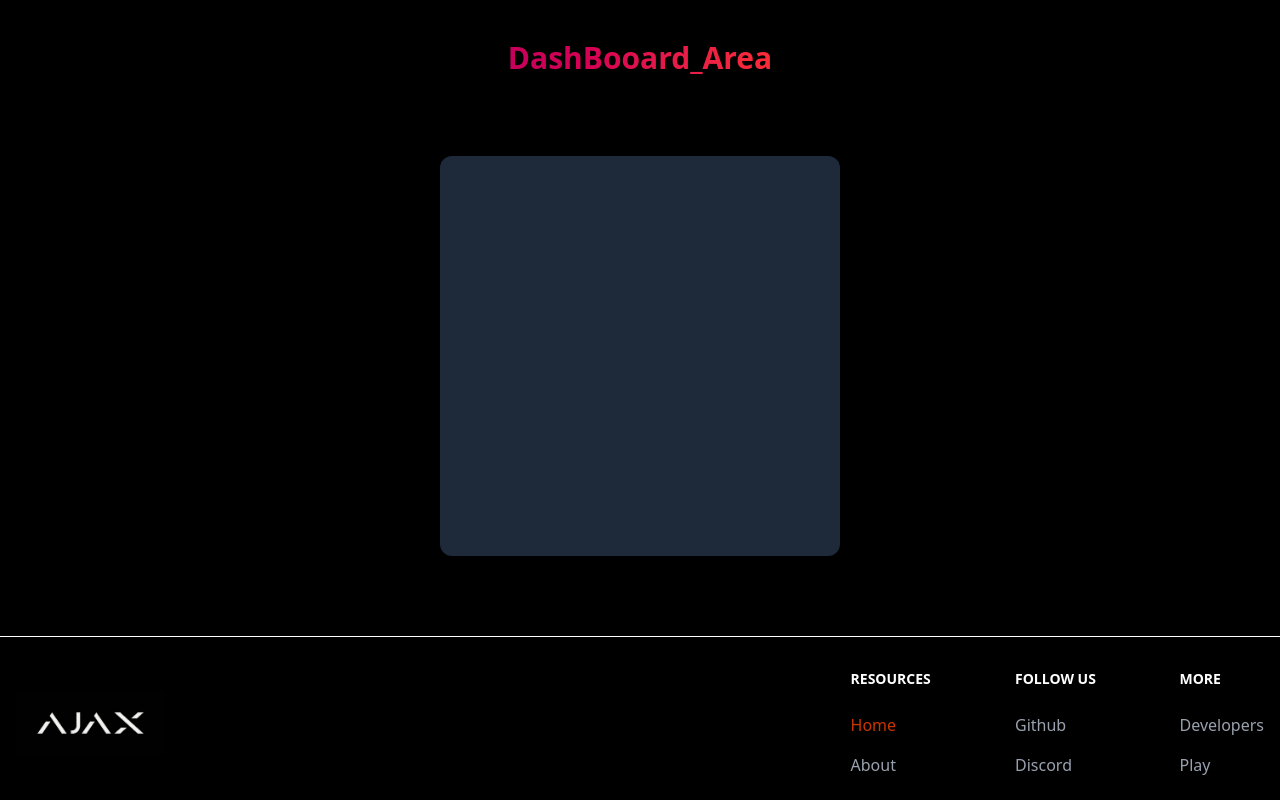
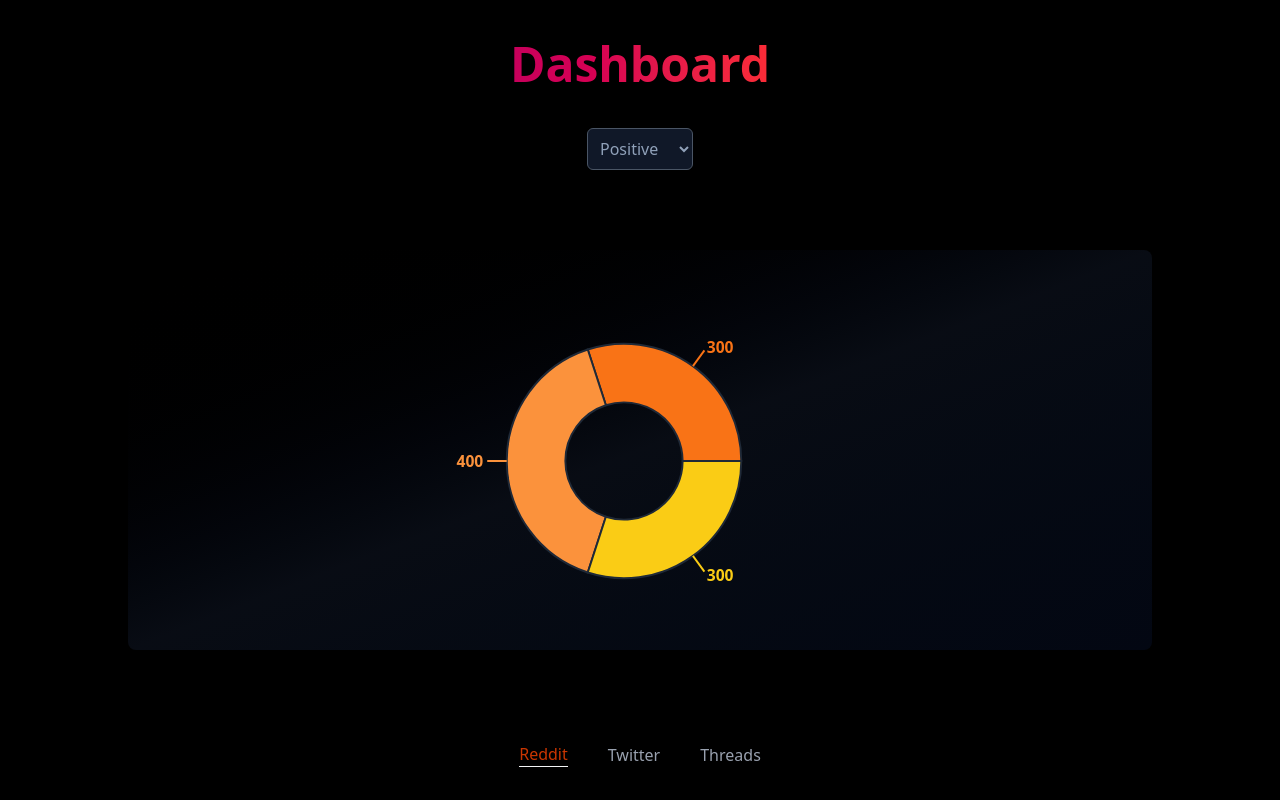
Before and after one commit to amlanjyoti8704/ismProjectFrontEnd, a React (Vite) app: page / in a window 1280 px wide. Shown: the part 700-1500 px from the top of the page. Built offline with nearby package versions, Linux system fonts and the light colour scheme.

Commit message:
added dashboard
added dashboard,  imported and installed recharts

```diff
--- a/package.json
+++ b/package.json
@@ -21,7 +21,8 @@
     "react": "^19.0.0",
     "react-dom": "^19.0.0",
     "react-icons": "^5.5.0",
-    "react-router-dom": "^7.4.1",
+    "react-router-dom": "^7.5.0",
+    "recharts": "^2.15.2",
     "tailwindcss": "^4.1.1"
   },
   "devDependencies": {
--- /dev/null
+++ b/src/Components/Dashboard/Dashboard.jsx
@@ -0,0 +1,212 @@
+import React from 'react'
+import { useState, useEffect } from 'react'
+import { NavLink } from 'react-router-dom'
+import {
+    LineChart,
+    Line,
+    XAxis,
+    YAxis,
+    CartesianGrid,
+    Tooltip,
+    ResponsiveContainer,
+    BarChart,
+    Bar,
+    PieChart,
+    Pie,
+    Cell,
+  } from 'recharts';
+
+const COLORS = ['#f97316', '#fb923c', '#facc15', '#a3e635', '#4ade80'];
+const dummyData = {
+    reddit: [
+      {name: 'Positive', value: 400},
+      {name: 'Negative', value: 300},
+      {name: 'Neutral', value: 300},
+    ],
+    twitter: [
+        {name: 'Positive', value: 100},
+        {name: 'Negative', value: 200},
+        {name: 'Neutral', value: 300},
+    ],
+    threads: [
+        {name: 'Positive', value: 200},
+        {name: 'Negative', value: 300},
+        {name: 'Neutral', value: 400},
+    ],
+  };
+  const dummyData2 = {
+    positive:[
+        {name: 'reddit', value: 300},
+        {name: 'twitter', value: 400},
+        {name: 'threads', value: 300},
+    ],
+    negative: [
+        {name: 'reddit', value: 200},
+        {name: 'twitter', value: 100},
+        {name: 'threads', value: 300},
+    ],
+    neutral: [
+        {name: 'reddit', value: 300},
+        {name: 'twitter', value: 200},
+        {name: 'threads', value: 400},
+    ],
+  };
+
+  const renderCustomLabel = ({ cx, cy, midAngle, innerRadius, outerRadius, value, index }) => {
+    const RADIAN = Math.PI / 180;
+    const radius = innerRadius + (outerRadius - innerRadius) * 1.4; // move label further out
+    const x = cx + radius * Math.cos(-midAngle * RADIAN);
+    const y = cy + radius * Math.sin(-midAngle * RADIAN);
+
+    return (
+      <text
+        x={x}
+        y={y}
+        fill={COLORS[index % COLORS.length]}
+        textAnchor={x > cx ? 'start' : 'end'}
+        dominantBaseline="central"
+        fontSize={16}
+        fontWeight={600}
+      >
+        {value}
+      </text>
+    );
+  };
+
+
+
+function Dashboard() {
+    const [currentTab, setCurrentTab] = useState('reddit')
+    const [currentSentiment, setCurrentSentiment] = useState('positive')
+    const renderAppGraph = () => {
+        const data = dummyData2[currentSentiment]
+        return(
+            <ResponsiveContainer width="100%" height={350} className='mt-10 pb-2 pr-8'>
+                {
+                   (
+                    <PieChart>
+                        <Tooltip />
+                        <Pie
+                            data={data}
+                            dataKey="value"
+                            nameKey="name"
+                            cx="50%"
+                            cy="50%"
+                            outerRadius={120}
+                            innerRadius={60} // creates donut look (adds depth)
+                            fill="#f97316"
+                            label={renderCustomLabel}
+                            >
+                            {data.map((_, index) => (
+                                <Cell
+                                key={`cell-${index}`}
+                                fill={COLORS[index % COLORS.length]}
+                                stroke="#1f2937" // dark stroke for 3D-ish border
+                                strokeWidth={2}
+                                />
+                            ))}
+                        </Pie>
+                    </PieChart>
+                    )
+                }
+            </ResponsiveContainer>
+        )
+    }
+    const renderGraph = () => {
+        const data = dummyData[currentTab]
+        return(
+            <ResponsiveContainer width="100%" height={350} className='mt-10 pb-2 pr-8'>
+            {/* {currentTab === 'reddit' ? (
+              <LineChart data={data}>
+                <CartesianGrid strokeDasharray="3 3" />
+                <XAxis dataKey="name" />
+                <YAxis />
+                <Tooltip />
+                <Line type="monotone" dataKey="value" stroke="#f995" strokeWidth={3} />
+              </LineChart>
+            ) : (
+              <BarChart data={data}>
+                <CartesianGrid strokeDasharray="3 3" />
+                <XAxis dataKey="name" />
+                <YAxis />
+                <Tooltip />
+                <Bar dataKey="value" fill="#f995" radius={[10, 10, 0, 0]} />
+              </BarChart>
+            )} */}
+            {
+                (
+                    <BarChart data={data}>
+                      <CartesianGrid strokeDasharray="3 3" />
+                      <XAxis dataKey="name" />
+                      <YAxis />
+                      <Tooltip />
+                      <Bar dataKey="value" fill="#f995" radius={[10, 10, 0, 0]} />
+                    </BarChart>
+                )
+            }
+            </ResponsiveContainer>
+        )
+    }
+
+
+    return (
+        <>
+            <div>
+                <h1 className='text-center text-5xl font-bold mt-10'>
+                    <span className='bg-gradient-to-r from-pink-700 to-red-500 text-transparent bg-clip-text'>
+                        Dashboard
+                    </span>
+                </h1>
+
+                <div className='flex justify-center items-center mt-10'>
+                    <select className="bg-gray-900 text-slate-400 p-2 rounded-md border border-gray-600" value={currentSentiment} onChange={(e) => setCurrentSentiment(e.target.value)}>
+                        {['positive', 'negative', 'neutral'].map((option) => (
+                            <option
+                                key={option}
+                                value={option}
+
+                            >
+                                {option.charAt(0).toUpperCase() + option.slice(1)}
+                            </option>
+                        ))}
+                    </select>
+                </div>
+
+                <div className='flex justify-center items-center'>
+                    <div className='bg-gradient-to-br from-black via-gray-900/50 to-gray-950 rounded-lg  border-gray-700  h-100 w-[80vw] mt-20 mb-20'>
+                        {renderAppGraph()}
+                    </div>
+                </div>
+
+                <div className='flex justify-center items-center mt-1 '>
+                    <ul className='flex flex-row mt-2 font-medium  space-x-10 items-center'>
+                        {['reddit', 'twitter', 'threads'].map((tab) => (
+                            <li key={tab}>
+                                <NavLink
+                                onClick={() => setCurrentTab(tab)}
+                                className={`${
+                                    currentTab === tab
+                                    ? 'border-b border-gray-100 text-orange-700'
+                                    : 'border-0 text-gray-400'
+                                } block py-2 pr-2 pl-1 duration-200 text-gray-400 hover:bg-transparent  hover:text-orange-700 lg:p-0`}
+                                >
+                                {tab.charAt(0).toUpperCase() + tab.slice(1)}
+                                </NavLink>
+                            </li>
+                        ))}
+
+                    </ul>
+                </div>
+                <div className='flex justify-center items-center'>
+                    <div className='bg-gradient-to-br from-gray-900 via-slate-950/80 to-gray-950 rounded-lg border border-gray-700  h-100 w-[80vw] mt-20 mb-20'>
+                        {renderGraph()}
+                    </div>
+                </div>
+
+
+            </div>
+        </>
+    )
+}
+
+export default Dashboard
--- a/src/Components/Home/Home.jsx
+++ b/src/Components/Home/Home.jsx
@@ -1,6 +1,8 @@
 import React from 'react'
 import Design from '../../Spline/Design.jsx'
 import CurvedLine from '../CurvedLine/CurvedLine.jsx'
+import { NavLink } from 'react-router-dom'
+import Dashboard from '../Dashboard/Dashboard.jsx'
 
 function Home() {
     return (
@@ -30,24 +32,13 @@ function Home() {
                         <div className="absolute inset-0 bg-gradient-to-r from-black via-transparent to-black pointer-events-none"></div>
                     </div>
                 </div>
-
             </div>
             </section>
             <CurvedLine />
             <div>
-                <h1 className='text-center text-3xl font-bold mt-10'>
-                    <span className='bg-gradient-to-r from-pink-700 to-red-500 text-transparent bg-clip-text'>
-                        DashBooard_Area
-                    </span>
-                </h1>
-                <div className='flex justify-center items-center'>
-                    <div className='bg-gray-800 rounded-xl h-100 w-100 mt-20 mb-20'>
+                <Dashboard />
+            </div>
 
-                    </div>
-                </div>
-
-
-            </div>
         </>
     )
 }
--- a/src/main.jsx
+++ b/src/main.jsx
@@ -10,12 +10,15 @@ import DevelopersPage from './Components/Developers/DD.jsx'
 import ContactUs from './Components/ContactUs/ContactUs.jsx'
 import User from './Components/User/User.jsx'
 import Play from './Components/Play/Play.jsx'
+import Dashboard from './Components/Dashboard/Dashboard.jsx'
 
 
 const router=createBrowserRouter(
   createRoutesFromElements(
     <Route path='/' element={<Layout />}>
-      <Route path='' element={<Home/>}/>
+      <Route path='' element={<Home/>}>
+        <Route path='dashboard' element={<Dashboard/>}/>
+      </Route>
       <Route path='about' element={<About/>}/>
       <Route path='developers' element={<DevelopersPage/>}/>
       <Route path='user/:userid' element={<User/>}/>
```
Also changed, not shown: src/Components/Play/Play.jsx (+9 -0 lines), 1 other file (tests, documents, lock files or other folders).
